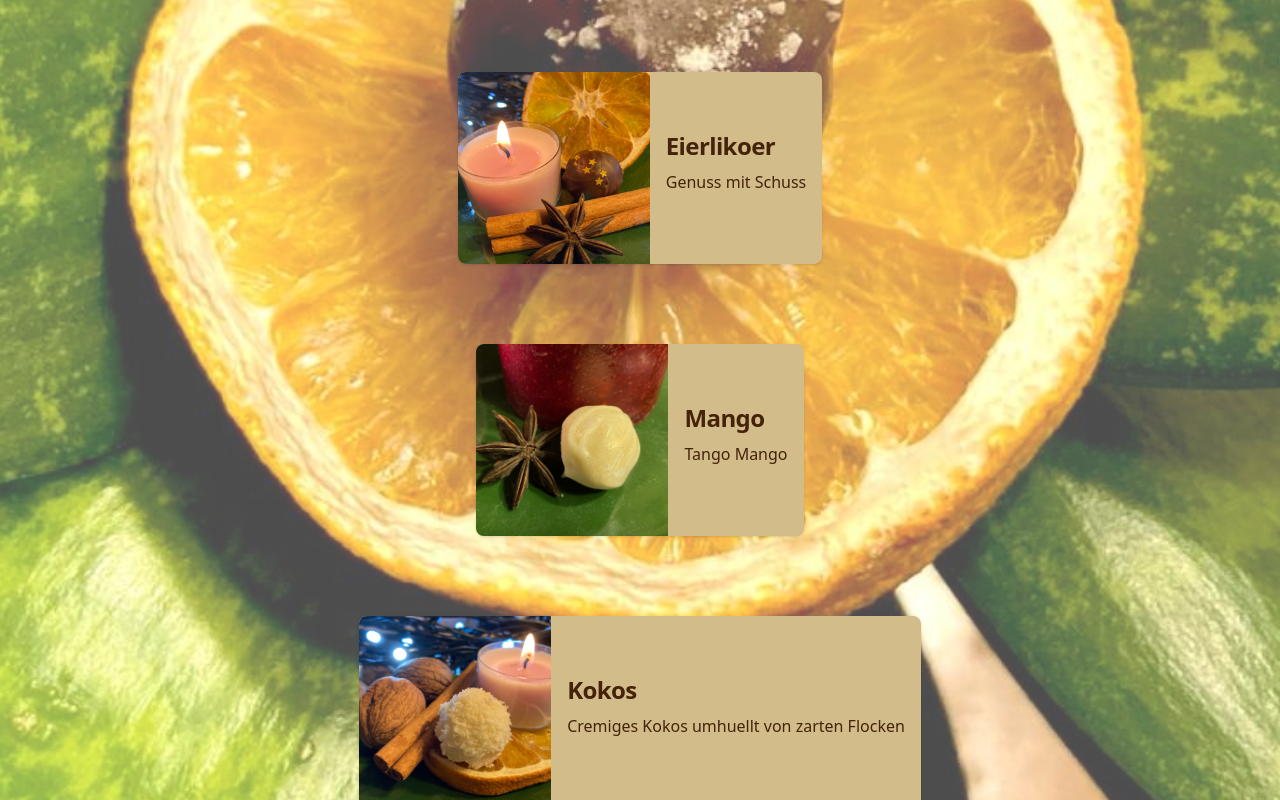
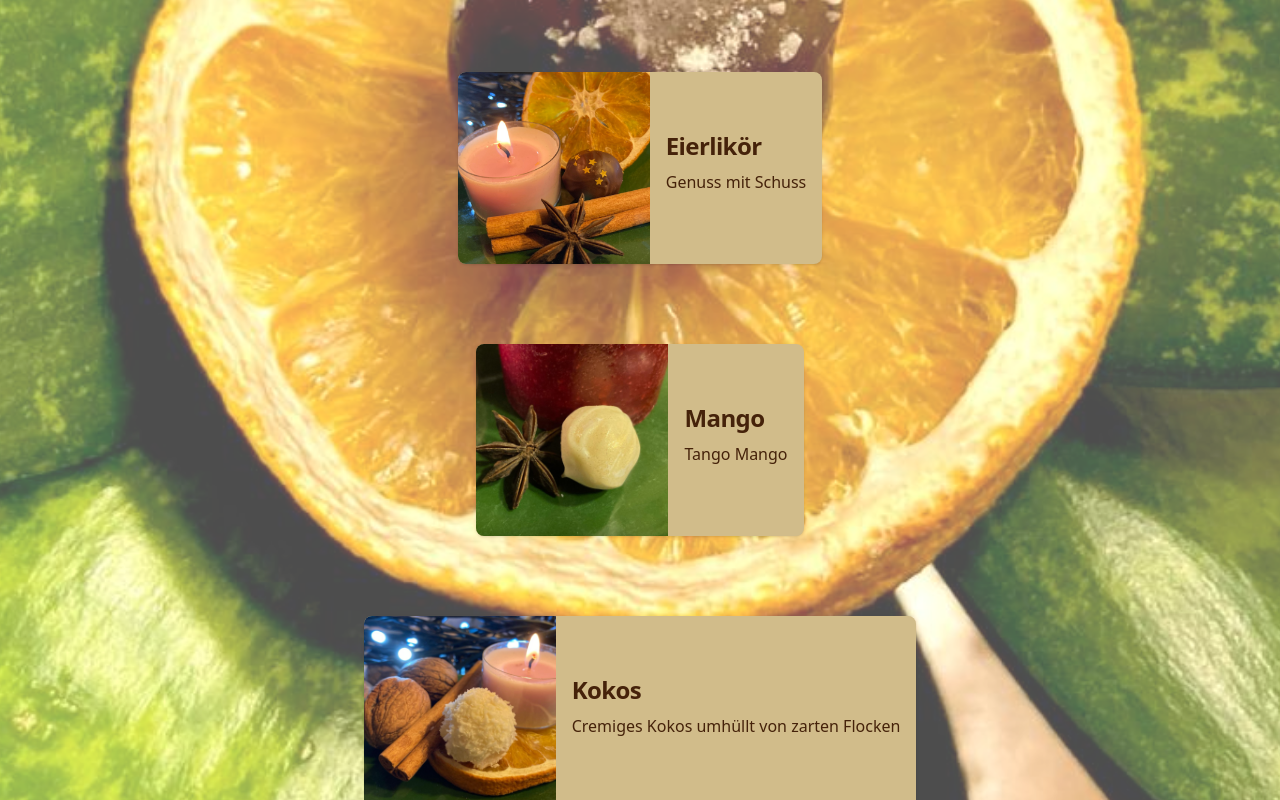
Before and after one commit to linaku94/pralinen, a SvelteKit app: page /pralinen in a window 1280 px wide. Shown: the part 1000-1800 px from the top of the page. Built offline with nearby package versions, Linux system fonts and the light colour scheme; a web font is replaced by a local one.

Commit message:
adapt texts, ä, ö, ü replacements

```diff
--- a/src/components/UmfrageForm.svelte
+++ b/src/components/UmfrageForm.svelte
@@ -6,7 +6,7 @@
 	import PasswordField from './PasswordField.svelte';
 	import Modal from './Modal.svelte';
 
-	const sorten = ['Karamell', 'Mango', 'Eierlikoer', 'Zitrone', 'Kokos', 'Himbeer'];
+	const sorten = ['Karamell', 'Mango', 'Eierlikör', 'Zitrone', 'Kokos', 'Himbeer'];
 
 	let showModal = $state(false);
 
@@ -32,10 +32,10 @@
 			schlechtestePraline = '';
 			freitext = '';
 
-			modalMessage = 'Danke fuer deine Nachricht. Frohe Weihnachten :)'
+			modalMessage = 'Danke für deine Nachricht. Frohe Weihnachten :)'
 
 		} catch {
-			modalMessage = 'Ups, da ist etwas schiefgelaufen. Hast du das richtige Passwort eingegeben? Bitte versuche es spaeter nochmal.';
+			modalMessage = 'Ups, da ist etwas schiefgelaufen. Hast du das richtige Passwort eingegeben? Bitte versuche es später nochmal.';
 		}
 		showModal = true;
 	};
@@ -43,9 +43,9 @@
 </script>
 <div class="pb-5 pt-10 px-5">
 	<form onsubmit={onSubmit} class="max-w-sm mx-auto text:chocolate-dark">
-		<SelectField description="Welche Praline hat dir am besten geschmeckt?" placeholder="Waehle eine Pralinensorte aus"
+		<SelectField description="Welche Praline hat dir am besten geschmeckt?" placeholder="Wähle eine Pralinensorte aus"
 								 options={sorten} label="leckerste-praline" bind:selected={bestePraline} />
-		<SelectField description="Welche Praline koennte noch besser werden?" placeholder="Waehle eine Pralinensorte aus"
+		<SelectField description="Welche Praline könnte noch besser werden?" placeholder="Wähle eine Pralinensorte aus"
 								 options={sorten} label="schlechteste-praline" bind:selected={schlechtestePraline} />
 		<TextField description="Was ich euch noch sagen moechte" label="freitextfeld" bind:inputText={freitext} />
 		<PasswordField description="Geheimes Pralinen Passwort" label="passwort" bind:password={password} />
--- a/src/routes/+page.svelte
+++ b/src/routes/+page.svelte
@@ -7,9 +7,12 @@
 	<p class="regular-text dark:text-chocolate-dark">
 		Hi, <br />
 		Wir sind Chrissi, Isi und Lina <br />
-		Wir lieben es Pralinen zu backen und unseren Liebsten eine Freude damit zu machen &#128150<br />
+		Wir lieben es Pralinen herzustellen und unseren Liebsten eine Freude damit zu machen &#128150<br />
 		Auf unserer Seite findet ihr unsere aktuelle Kollektion, sowie Sammlungen aus früheren Jahren.<br />
-		Viel Spass beim Verkosten! Lasst uns gerne eine Nachricht da!
+		Viel Spaß beim Verkosten! Lasst uns gerne eine Nachricht da!<br/>
+		<br/>
+		<br/>
+		❄️🎄 Frohe Weihnachten 🎄❄️
 	</p>
 	<div class="pb-20">
 	</div>
--- a/src/routes/kollektionen/+page.svelte
+++ b/src/routes/kollektionen/+page.svelte
@@ -3,7 +3,7 @@
 </script>
 
 <div class="text-lg font-bold">
-	<h1 class="great-vibes-regular p-10">Vergangene Kollektionen</h1>
+	<h1 class="great-vibes-regular pt-10">Vergangene Kollektionen</h1>
 	<div class="flex justify-center md:flex-row flex-col p-10 md:gap-32 gap-16">
 		<CollectionOverview year="2021" bgvalue="bg-himbeer"/>
 		<CollectionOverview year="2022" bgvalue="bg-zitrone22"/>
--- a/src/routes/kollektionen/2021/+page.svelte
+++ b/src/routes/kollektionen/2021/+page.svelte
@@ -16,9 +16,9 @@
 		<Praline picture={Himbeer} name='Himbeer' description='Unser zeitloser Superstar' />
 		<Praline picture={Zitrone} name='Zitrone' description='Goldene Zitrone, spritzig und frisch' />
 		<Praline picture={Karamell} name='Karamell' description='Ein Traum aus Karamell und Meersalz' />
-		<Praline picture={Eierlikoer} name='Eierlikoer' description='Genuss mit Schuss' />
+		<Praline picture={Eierlikoer} name='Eierlikör' description='Genuss mit Schuss' />
 		<Praline picture={Mango} name='Mango' description='Tango Mango' />
-		<Praline picture={Kokos} name='Kokos' description='Cremiges Kokos umhuellt von zarten Flocken' />
+		<Praline picture={Kokos} name='Kokos' description='Cremiges Kokos umhüllt von zarten Flocken' />
 	</div>
 </div>
 
--- a/src/routes/kollektionen/2022/+page.svelte
+++ b/src/routes/kollektionen/2022/+page.svelte
@@ -17,9 +17,9 @@
 			<Praline picture={Himbeer} name='Himbeer' description='Unser zeitloser Superstar' />
 			<Praline picture={Zitrone} name='Zitrone' description='Goldene Zitrone, spritzig und frisch' />
 			<Praline picture={Karamell} name='Karamell' description='Ein Traum aus Karamell und Meersalz' />
-			<Praline picture={Eierlikoer} name='Eierlikoer' description='Genuss mit Schuss' />
+			<Praline picture={Eierlikoer} name='Eierlikör' description='Genuss mit Schuss' />
 			<Praline picture={Mango} name='Mango' description='Tango Mango' />
-			<Praline picture={Kokos} name='Kokos' description='Cremiges Kokos umhuellt von zarten Flocken' />
+			<Praline picture={Kokos} name='Kokos' description='Cremiges Kokos umhüllt von zarten Flocken' />
 		</div>
 	</div>
 </div>
--- a/src/routes/kollektionen/2023/+page.svelte
+++ b/src/routes/kollektionen/2023/+page.svelte
@@ -18,9 +18,9 @@
 		<Praline picture={Himbeer} name='Himbeer' description='Unser zeitloser Superstar' />
 		<Praline picture={Zitrone} name='Zitrone' description='Goldene Zitrone, spritzig und frisch' />
 		<Praline picture={Karamell} name='Karamell' description='Ein Traum aus Karamell und Meersalz' />
-		<Praline picture={Eierlikoer} name='Eierlikoer' description='Genuss mit Schuss' />
+		<Praline picture={Eierlikoer} name='Eierlikör' description='Genuss mit Schuss' />
 		<Praline picture={Mango} name='Mango' description='Tango Mango' />
-		<Praline picture={Kokos} name='Kokos' description='Cremiges Kokos umhuellt von zarten Flocken' />
+		<Praline picture={Kokos} name='Kokos' description='Cremiges Kokos umhüllt von zarten Flocken' />
 	</div>
 </div>
 </div>
--- a/src/routes/pralinen/+page.svelte
+++ b/src/routes/pralinen/+page.svelte
@@ -16,9 +16,9 @@
 			<Praline picture={Himbeer} name='Himbeer' description='Unser zeitloser Superstar' />
 			<Praline picture={Zitrone} name='Zitrone' description='Goldene Zitrone, spritzig und frisch' />
 			<Praline picture={Karamell} name='Karamell' description='Ein Traum aus Karamell und Meersalz' />
-			<Praline picture={Eierlikoer} name='Eierlikoer' description='Genuss mit Schuss' />
+			<Praline picture={Eierlikoer} name='Eierlikör' description='Genuss mit Schuss' />
 			<Praline picture={Mango} name='Mango' description='Tango Mango' />
-			<Praline picture={Kokos} name='Kokos' description='Cremiges Kokos umhuellt von zarten Flocken' />
+			<Praline picture={Kokos} name='Kokos' description='Cremiges Kokos umhüllt von zarten Flocken' />
 		</div>
 	</div>
 
@@ -27,6 +27,6 @@
 <style>
     .great-vibes-regular {
         text-align: center;
-        font-size: xx-large;
+        font-size: xxx-large;
     }
 </style>
```
